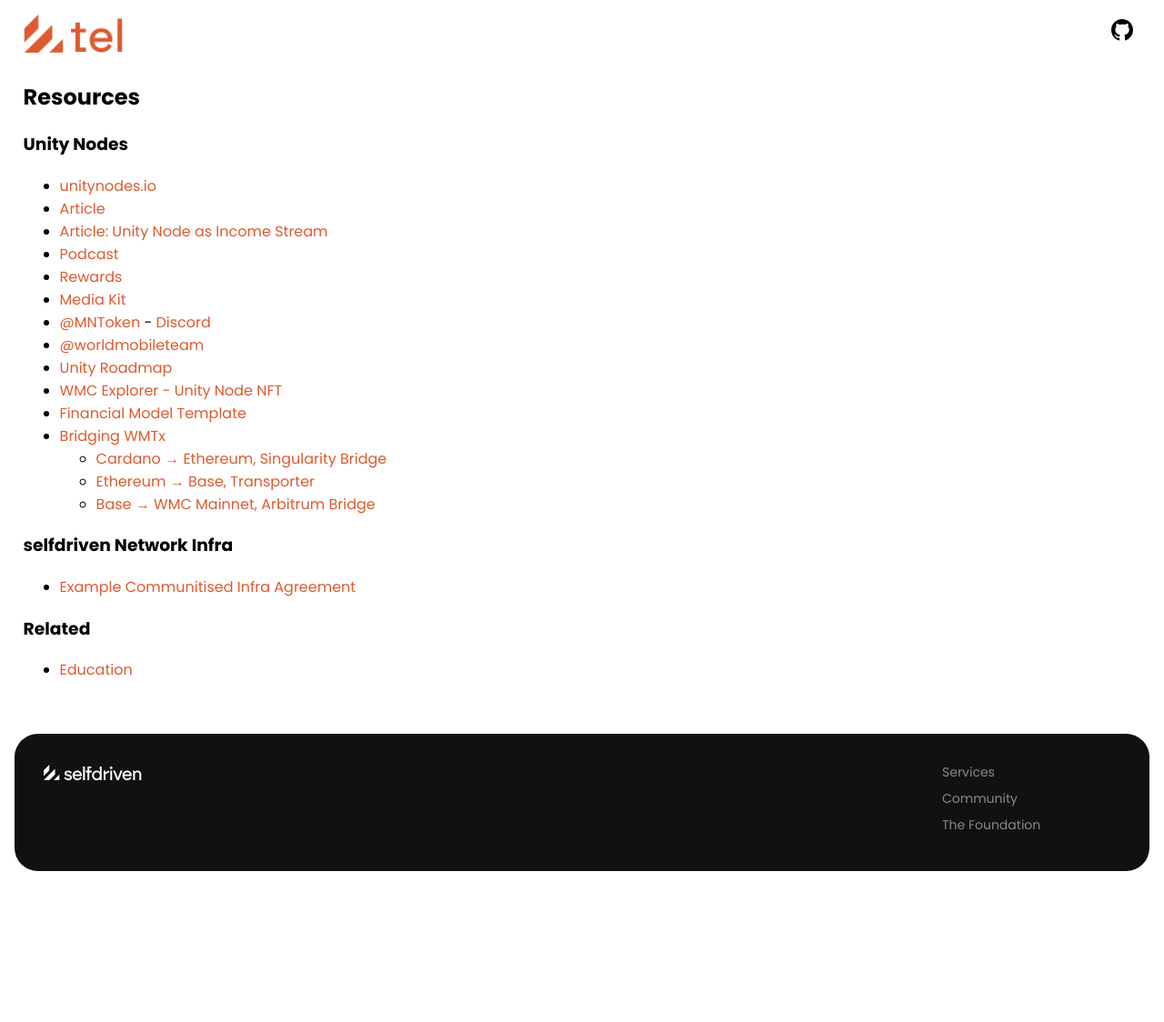
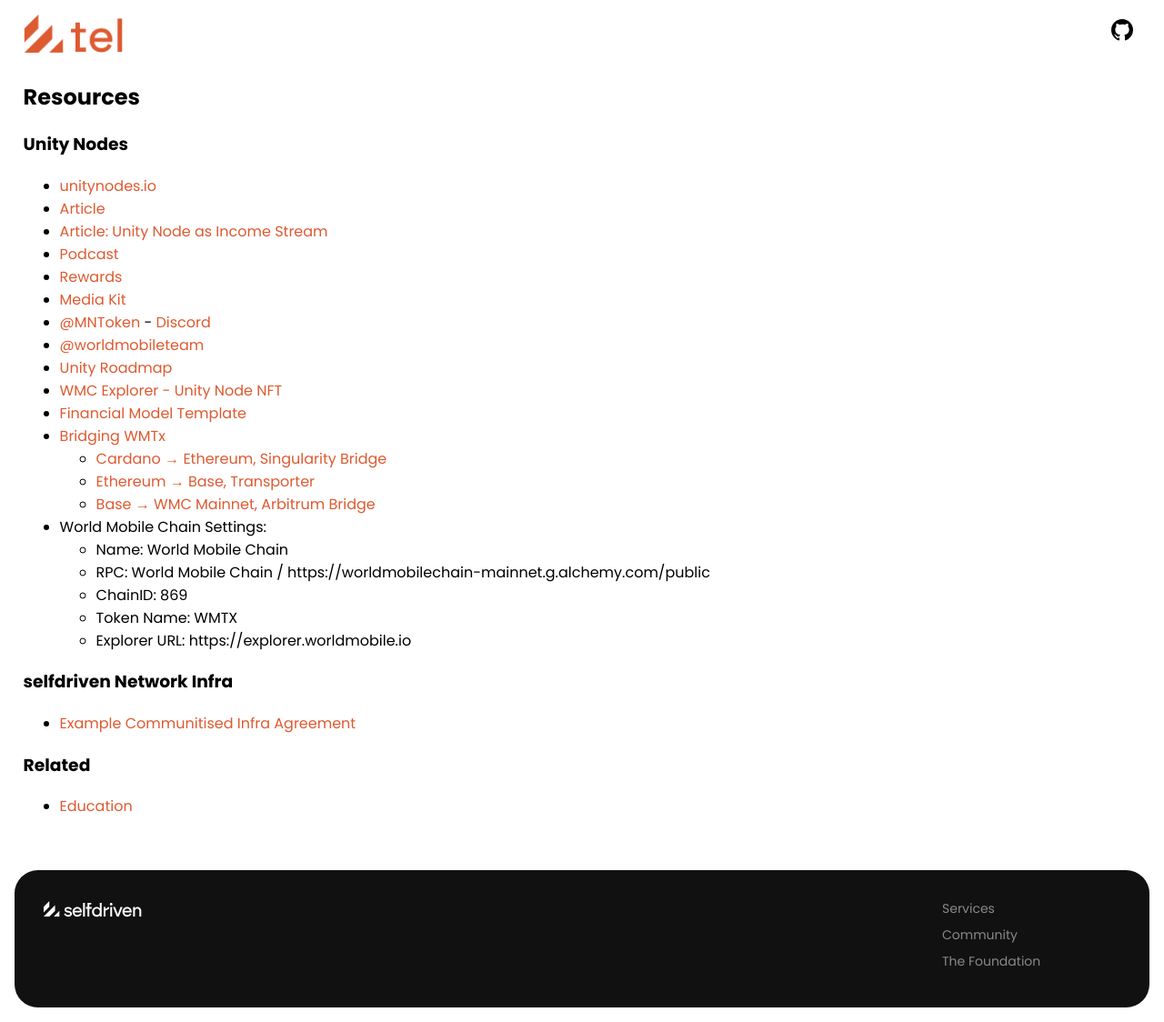
Before and after one commit to selfdriven-services/selfdriven-tel, a Jekyll site: the page built from docs/pages/resources.md, in a window 1280 px wide. Shown: the whole page at 91% size. Built offline with Jekyll 4.4.1, drawn with Linux system fonts in a browser that asks for light colours; before the commit the page ends 974 px from its top, so only the background shows below that.

Commit message:
Update resources.md

```diff
--- a/docs/pages/resources.md
+++ b/docs/pages/resources.md
@@ -22,6 +22,12 @@
     - [Cardano → Ethereum, Singularity Bridge ](https://bridge.singularitynet.io)
     - [Ethereum → Base, Transporter](https://transporter.io)
     - [Base → WMC Mainnet, Arbitrum Bridge](https://bridge.arbitrum.io/?sourceChain=base&destinationChain=world-mobile-chain-mainnet&tab=bridge)
+- World Mobile Chain Settings:
+    - Name: World Mobile Chain
+    - RPC: World Mobile Chain / https://worldmobilechain-mainnet.g.alchemy.com/public
+    - ChainID: 869
+    - Token Name: WMTX
+    - Explorer URL: https://explorer.worldmobile.io
 
 ### selfdriven Network Infra
 - [Example Communitised Infra Agreement](https://www.selfdriven.network/infra-interface/communitised-agreement)
```
